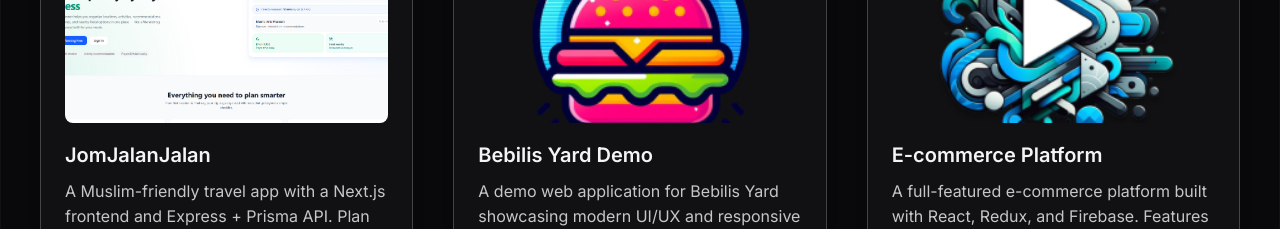
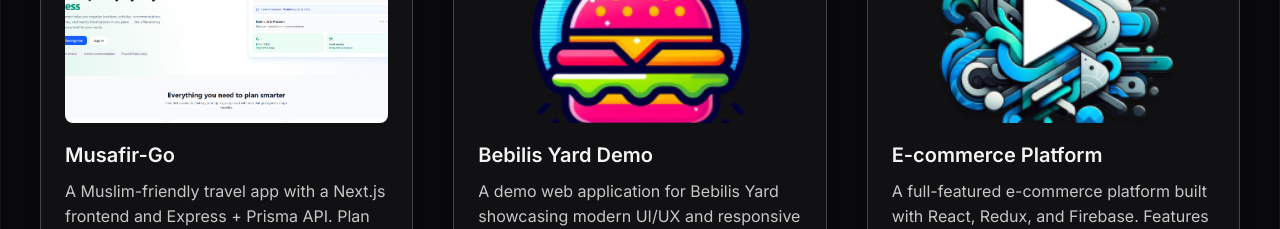
Before and after one commit to LokmanKhodziri/Portfolio, a React (Vite) app: page / in a window 1280 px wide. Shown: the part 1060-1289 px from the top of the page. Built offline with nearby package versions, Linux system fonts and the light colour scheme.

Commit message:
fix: update project title from JomJalanJalan to Musafir-Go in ProjectsCard component

```diff
--- a/src/components/Projects/Projects.tsx
+++ b/src/components/Projects/Projects.tsx
@@ -14,7 +14,7 @@ const Projects: React.FC = () => {
         <ProjectsCard
           src={TravelPlanner}
           link="https://jomjalanjalan.vercel.app/"
-          h3="JomJalanJalan"
+          h3="Musafir-Go"
           p="A Muslim-friendly travel app with a Next.js frontend and Express + Prisma API. Plan day-by-day itineraries with activity recommendations, travel time estimates, interactive maps, a 3D travel globe, and built-in prayer times with nearby mosques and Halal food. OAuth via Google/GitHub."
         />
         <ProjectsCard
```
